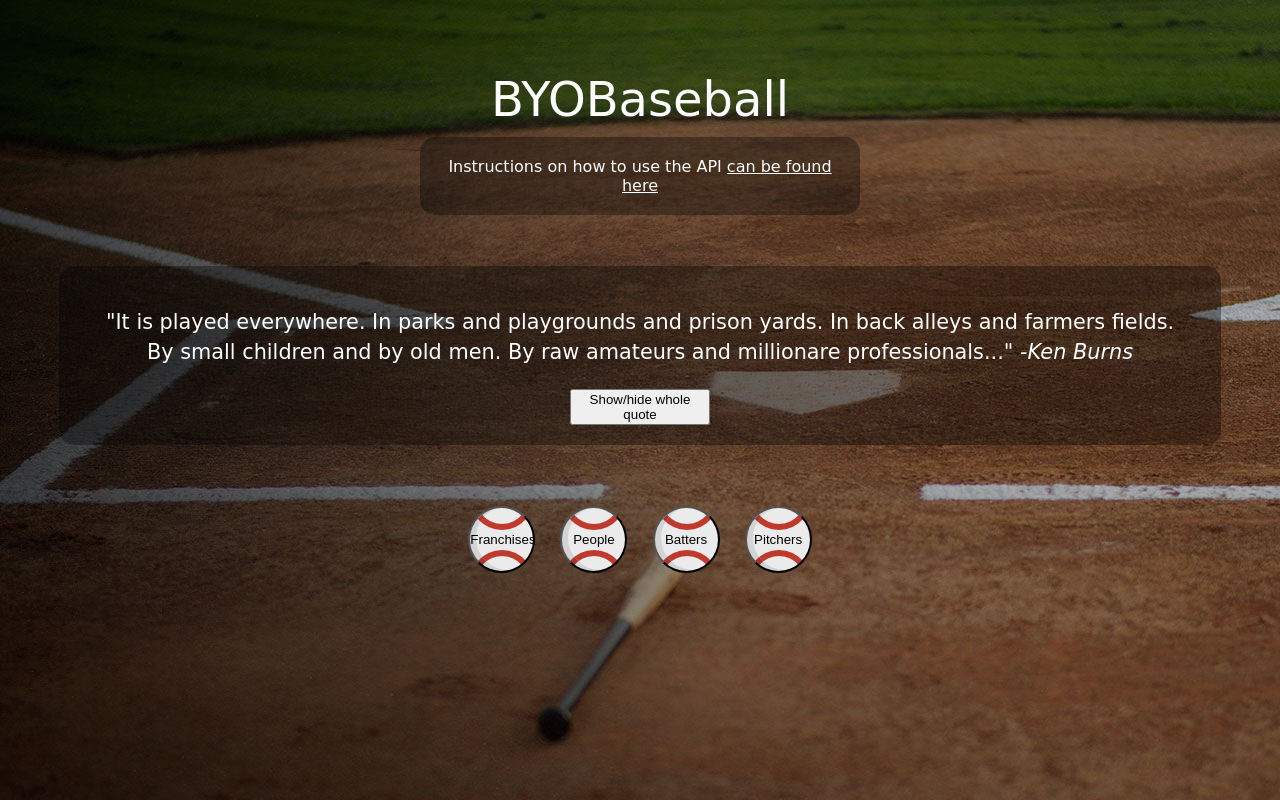
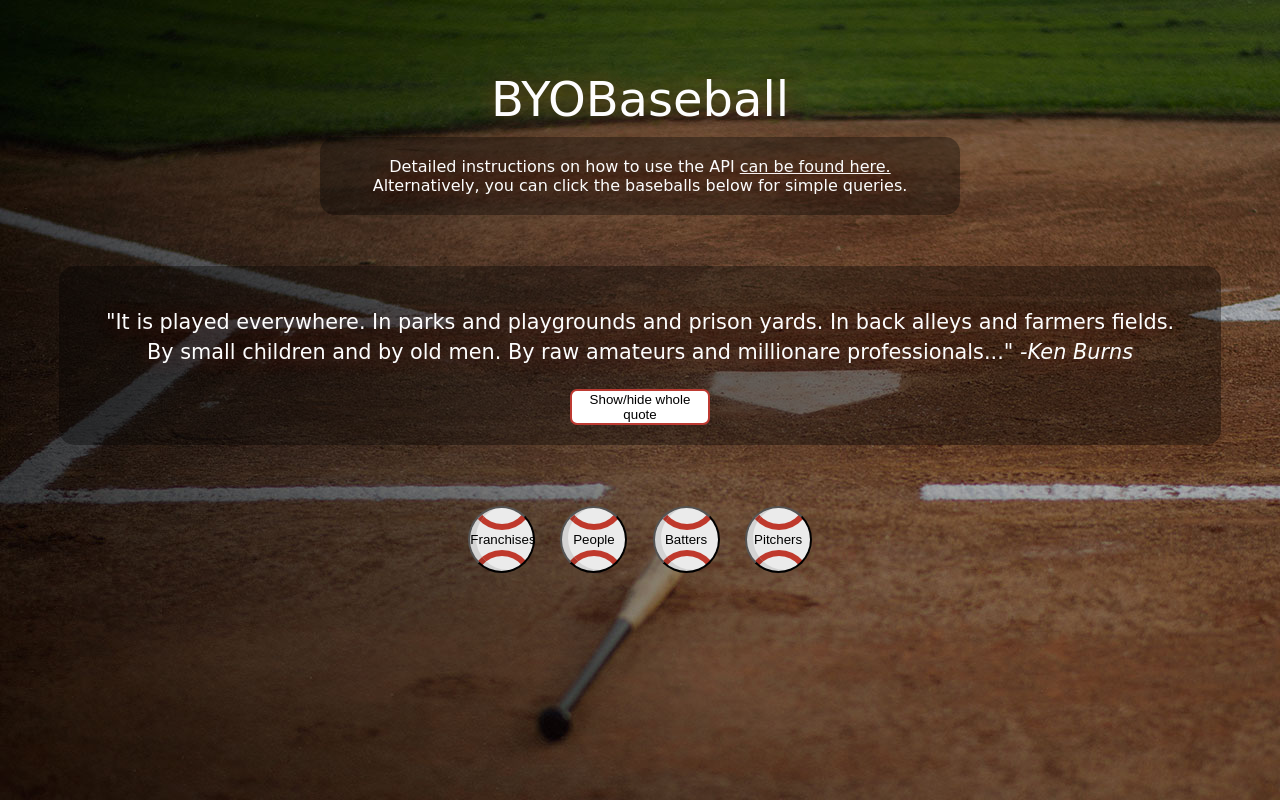
Before and after one commit to JohnBinning/BYOB, a website: page public/index.html in a window 1280 px wide. Drawn offline with nearby package versions, Linux system fonts and the light colour scheme; a web font is replaced by a local one.

Commit message:
style quote button

```diff
--- a/public/index.css
+++ b/public/index.css
@@ -6,6 +6,7 @@ body {
   text-align: center;
   align-items: center;
   font-family: 'Cabin Sketch', cursive;
+  text-shadow: 2px 2px 20px rgba(189, 58, 50, .42);
 }
 
 header {
@@ -13,7 +14,6 @@ header {
   /*font-family: 'Homemade Apple', cursive;
   font-family: 'Arizonia', cursive;
   font-family: 'Patrick Hand SC', cursive;
-
   font-family: 'Playball', cursive;*/
   font-size: 3rem;
   margin-top: 5%;
@@ -23,7 +23,6 @@ header {
   line-height: 22pt;
   margin: 2%;
   font-size: 1.3rem;
-  /*background-color: rgba(255, 255, 255, .35);*/
 }
 
 #burns-container,
@@ -36,7 +35,7 @@ header {
 
 #instructions {
   padding: 20px;
-  max-width: 400px;
+  max-width: 600px;
   margin-top: 10px;
 }
 
@@ -75,8 +74,10 @@ button:hover {
 }
 
 #quote {
-  /*margin-left: 15px;*/
   max-width: 140px;
+  border: 2px solid #BD3A32;
+  background-color: white;
+  border-radius: 7px;
 }
 
 .fetch-btn {
@@ -86,5 +87,5 @@ button:hover {
   border-radius: 50%;
   margin-left: 10px;
   margin-right: 10px;
-  background-image: url('assets/baseball.png')
+  background-image: url('assets/baseball.png');
 }
--- a/public/index.html
+++ b/public/index.html
@@ -12,7 +12,7 @@
   </head>
   <body>
     <header>BYOBaseball</header>
-    <div id='instructions'>Instructions on how to use the API <a href='https://github.com/JohnBinning/BYOB' target='_blank'>can be found here</a></div>
+    <div id='instructions'>Detailed instructions on how to use the API <a href='https://github.com/JohnBinning/BYOB' target='_blank'>can be found here.</a> Alternatively, you can click the baseballs below for simple queries.</div>
     <section id='burns-container'>
       <article id='burns'>"It is played everywhere. In parks and playgrounds and prison yards.
         In back alleys and farmers fields. By small children and by old men.
```
